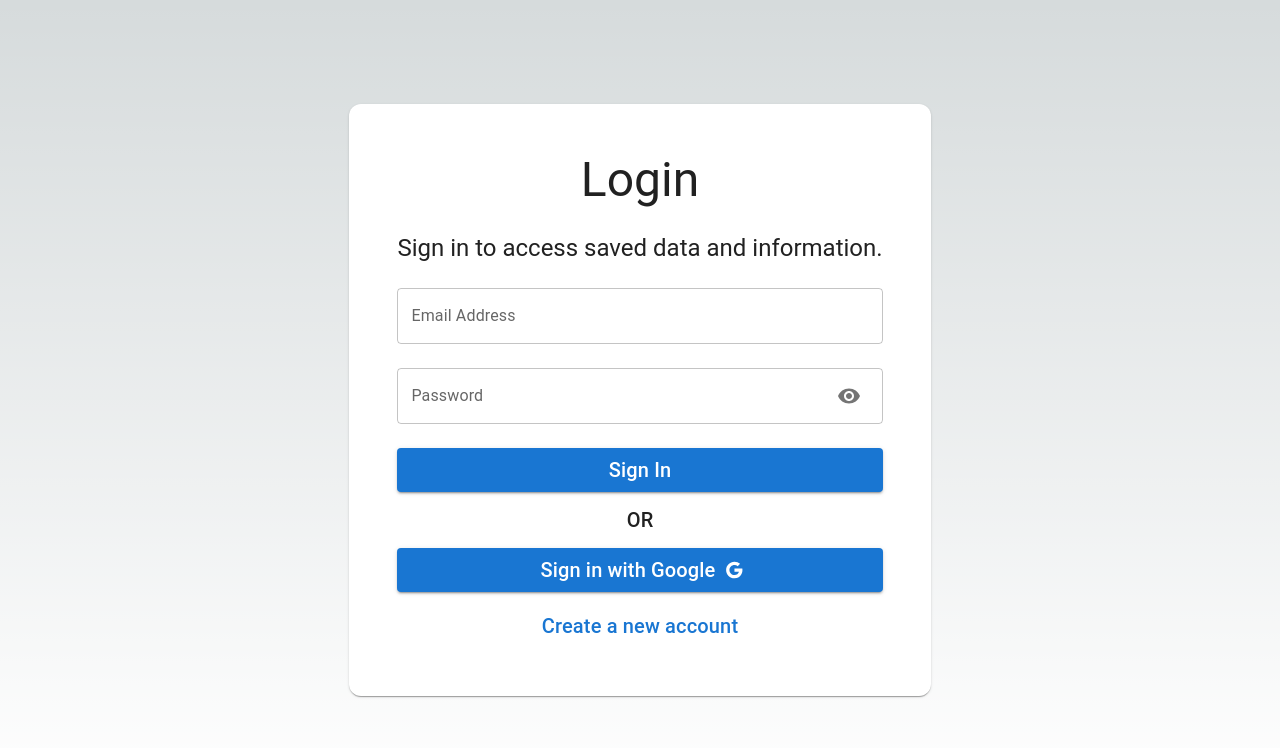
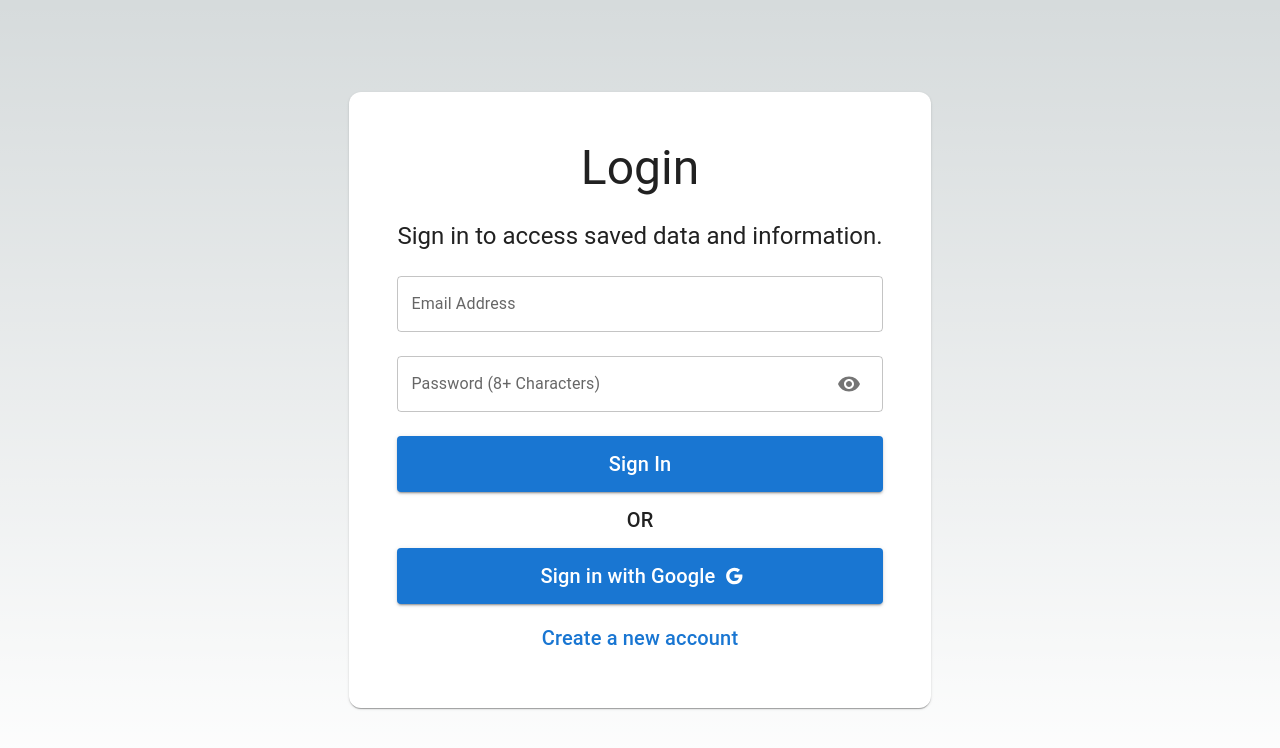
Before and after one commit to UOA-CS732-SE750-Students-2024/project-group-teal-turtles, a Next.js app in the folder frontend/: page /login in a window 1280 px wide. Shown: the top 748 px of the page. Built offline with nearby package versions, Linux system fonts and the light colour scheme.

Commit message:
fix: sx styling

```diff
--- a/frontend/src/app/login/page.jsx
+++ b/frontend/src/app/login/page.jsx
@@ -8,10 +8,6 @@ import React, { useState } from "react";
 function Login() {
 	const [visible, setVisible] = useState(false);
 
-	const handleToggle = () => {
-		setVisible(!visible);
-	};
-
 	return (
 		<Stack height="100vh" justifyContent="center" alignItems="center" display="flex">
 			<Card sx={{ p: 6, borderRadius: 3 }}>
@@ -21,20 +17,22 @@ function Login() {
 					<TextField fullWidth label="Email Address" />
 					<TextField
 						fullWidth
-						label="Password"
+						label="Password (8+ Characters)"
 						type={visible ? "text" : "password"}
 						InputProps={{
 							endAdornment: (
-								<IconButton onClick={handleToggle}>{visible ? <VisibilityOff /> : <Visibility />}</IconButton>
+								<IconButton onClick={() => setVisible(!visible)}>
+									{visible ? <VisibilityOff /> : <Visibility />}
+								</IconButton>
 							)
 						}}
 					/>
 					<Stack width="100%" alignItems="center" spacing={1.5}>
-						<Button fullWidth variant="contained" sx={{ textTransform: "none" }}>
+						<Button fullWidth variant="contained" sx={{ textTransform: "none", py: 1.5 }}>
 							<Typography variant="h6">Sign In</Typography>
 						</Button>
 						<Typography variant="h6">OR</Typography>
-						<Button fullWidth variant="contained" endIcon={<Google />} sx={{ textTransform: "none" }}>
+						<Button fullWidth variant="contained" endIcon={<Google />} sx={{ textTransform: "none", py: 1.5 }}>
 							<Typography variant="h6">Sign in with Google</Typography>
 						</Button>
 						<Button fullWidth href="/create-account" sx={{ textTransform: "none" }}>
```
Also changed, not shown: frontend/src/app/create-account/page.jsx (+5 -7 lines).
